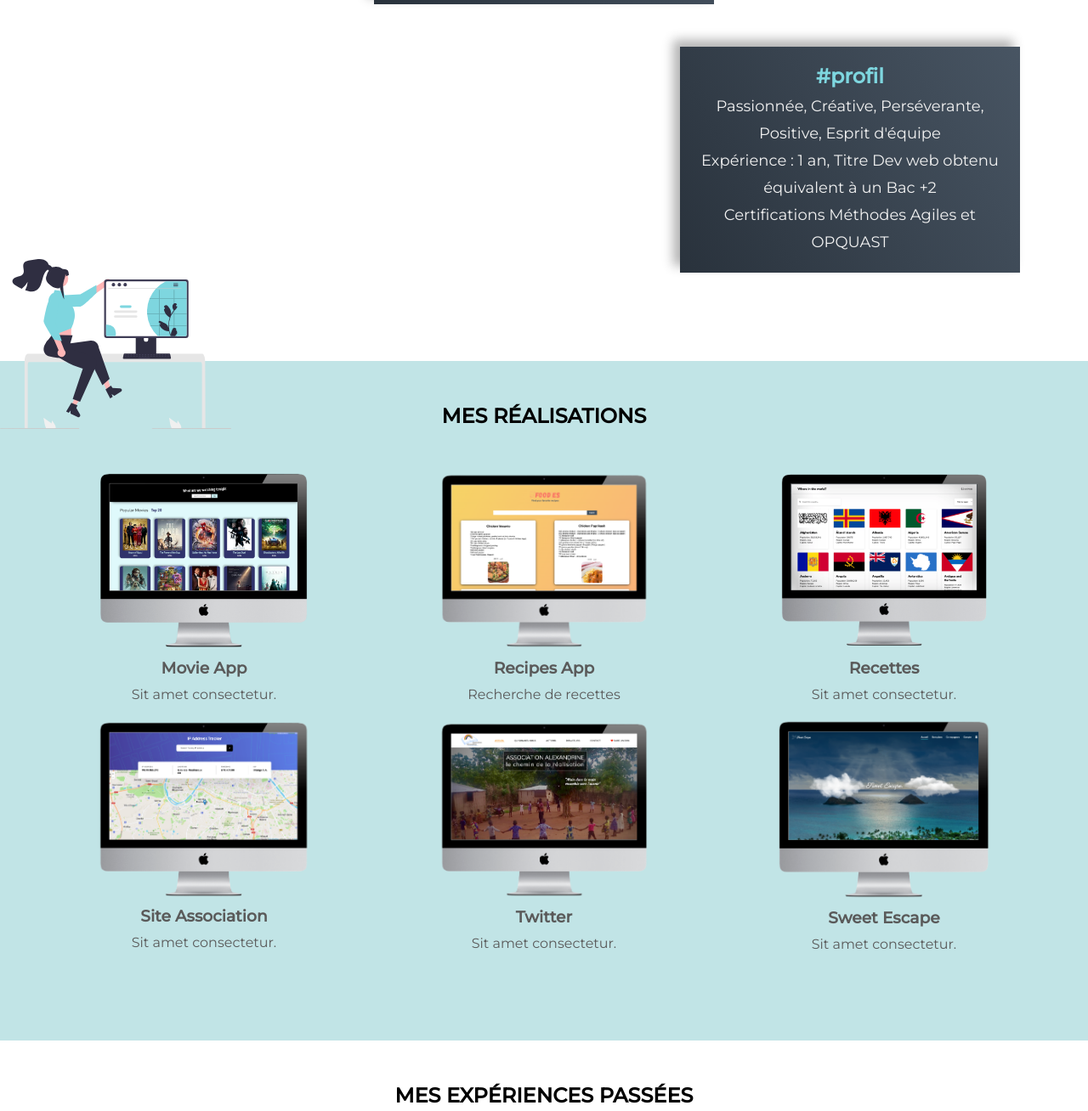
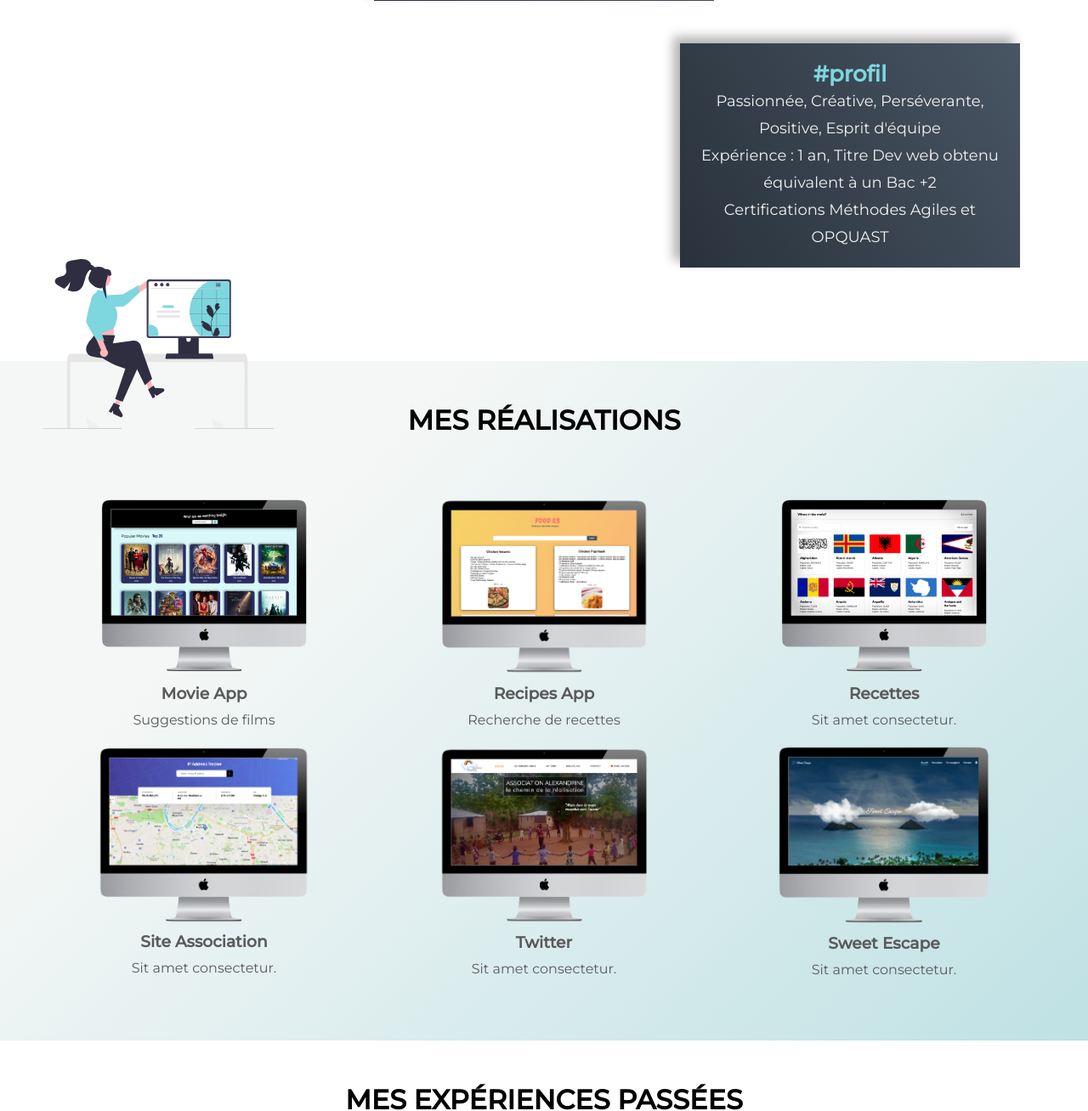
Before and after one commit to esther-v/CV-StR, a plain HTML site: page index.html in a window 1280 px wide. Shown: the part 1415-2723 px from the top of the page at 85% size. Drawn offline with Linux system fonts and the light colour scheme.

Commit message:
section projets

```diff
--- a/index.html
+++ b/index.html
@@ -47,12 +47,12 @@
         </p>
         <img src="./undraw_Work_time2.png" alt="" class="collaborate">
         <div class="recherche box scrolled">
-            <h2>#recherche</h2>
+            <h3>#recherche</h3>
             <p>Un poste de Développeuse web Javascript junior <br> en région parisienne</p>
 
         </div>
         <div class="specialite box scrolled">
-            <h2>#spécialité</h2>
+            <h3>#spécialité</h3>
             <p>Opérationnelle sur des projets fullstack<br> React.js + Node.js + Express + MySQL</p>
             <p>Technos les plus utilisées :</p>
             <i class="fab fa-js"></i>
@@ -66,7 +66,7 @@
             <i class="fab fa-figma"></i>
         </div>
         <div class="profil box scrolled">
-            <h2>#profil</h2>
+            <h3>#profil</h3>
             <p>Passionnée, Créative, Perséverante, Positive, Esprit d'équipe</p>
             <p>Expérience : 1 an, Titre Dev web obtenu équivalent à un Bac +2</p>
             <p>Certifications Méthodes Agiles et OPQUAST</p>
@@ -74,20 +74,21 @@
 
     </section>
     <section class="container-projects">
-        <img src="undraw_designer_life2.svg" alt="designer" class="drawing">
-        <h2>Mes réalisations</h2>
+        <div class="titre-projets">
+            <h2 class='realisations'>Mes réalisations</h2>
+            <img src="undraw_designer_life2.svg" alt="designer" class="drawing">
+        </div>
         <div class="portfolio" id="js-portfolio">
             <div class="project js-item">
-                <img src="movie.png" alt="image projet" class="project_image">
+                <img src="movieapp.png" alt="image projet" class="project_image">
                 <h3 class="project_name">Movie App</h3>
-                <div class="project_description">Sit amet consectetur.</div>
+                <div class="project_description">Suggestions de films</div>
                 <div class="project_body js-body">
-                    <h3>Application météo avec géolocalisation</h3>
+                    <h3>Application de recherche et de suggestions de films et séries</h3>
                     <p>Lorem ipsum dolor sit amet consectetur adipisicing elit. A sit adipisci blanditiis totam maxime
                         eum.</p>
-                    <p>Lorem ipsum dolor sit amet consectetur adipisicing elit. A sit adipisci blanditiis totam maxime
-                        eum.</p>
-                    <a href="">Voir la suite</a>
+                    <a href="">Lien vers le site</a>
+                    <a href="">Repos GITHUB</a>
                 </div>
             </div>
 
--- a/script.js
+++ b/script.js
@@ -86,6 +86,7 @@ class Portfolio{
             this.scrollTo(child, offset)
             this.activeContent = content
             this.activeItem = child
+
         }
 
     }
@@ -112,12 +113,13 @@ class Portfolio{
         }, 500)
     }
 
-    //Fait défiler la fenêtre jusqu'à l'élément
+    // Fait défiler la fenêtre jusqu'à l'élément
     scrollTo (element, offset = 0) {
         window.scrollTo({
             behavior : "smooth",
             left : 0,
             top : element.offsetTop - offset
+
         })
     }
 
--- a/style/style.scss
+++ b/style/style.scss
@@ -19,9 +19,13 @@ section{
 }
 
 h2{
-    margin: 0 0 5px;
     padding: 0;
     color: black;
+    text-align: center;
+    margin: 0 auto 50px;
+    text-transform: uppercase;
+    font-size: 32px;
+
 }
 
 //---Accueil
@@ -213,9 +217,10 @@ h1{
         box-shadow: inset 6px 6px 10px 0 rgba(0, 0, 0, 0.2),
                     inset -6px -6px 10px 0 rgba(255,255,255,0.25);
     }
-    h2{
+    h3{
         color: #7ed6df;
         text-align: center;
+        font-size: 26px;
     }
     p{
         font-size: 18px;
@@ -270,20 +275,24 @@ h1{
 
 .container-projects{
     height: auto;
-    background: #C1E4E6;
-    position: relative;
+    // background: #C1E4E6;
+    padding-bottom: 100px;
+    background-color: #bfe1e4;
+    background-image: linear-gradient(315deg, #bfe1e4 0%, #f5f7f6 74%);
+
+    .titre-projets{
+        position: relative;
+    }
+
+
     .drawing{
         position: absolute;
         left: 0;
-        top: -120px;
+        top: -170px;
         height: 200px;
     }
 
-    h2{
-        text-align: center;
-        margin: 0 auto 50px;
-        text-transform: uppercase;
-    }
+
     h3{
         padding: 10px;
     }
@@ -293,6 +302,7 @@ h1{
         grid-template-columns: 1fr;
         grid-column-gap: 20px;
         grid-auto-flow: row dense;
+        padding-top: 20px;
         .project {
             cursor: pointer;
             margin-bottom: 20px;
@@ -339,10 +349,6 @@ h1{
 
 .experiences{
 
-    h2{
-        text-align: center;
-        text-transform: uppercase;
-    }
     p{
         text-align: center;
     }
```
Also changed, not shown: movie-app-1-removebg-preview.png (added), movieapp.png (added), style/style.css, 1 other file.
